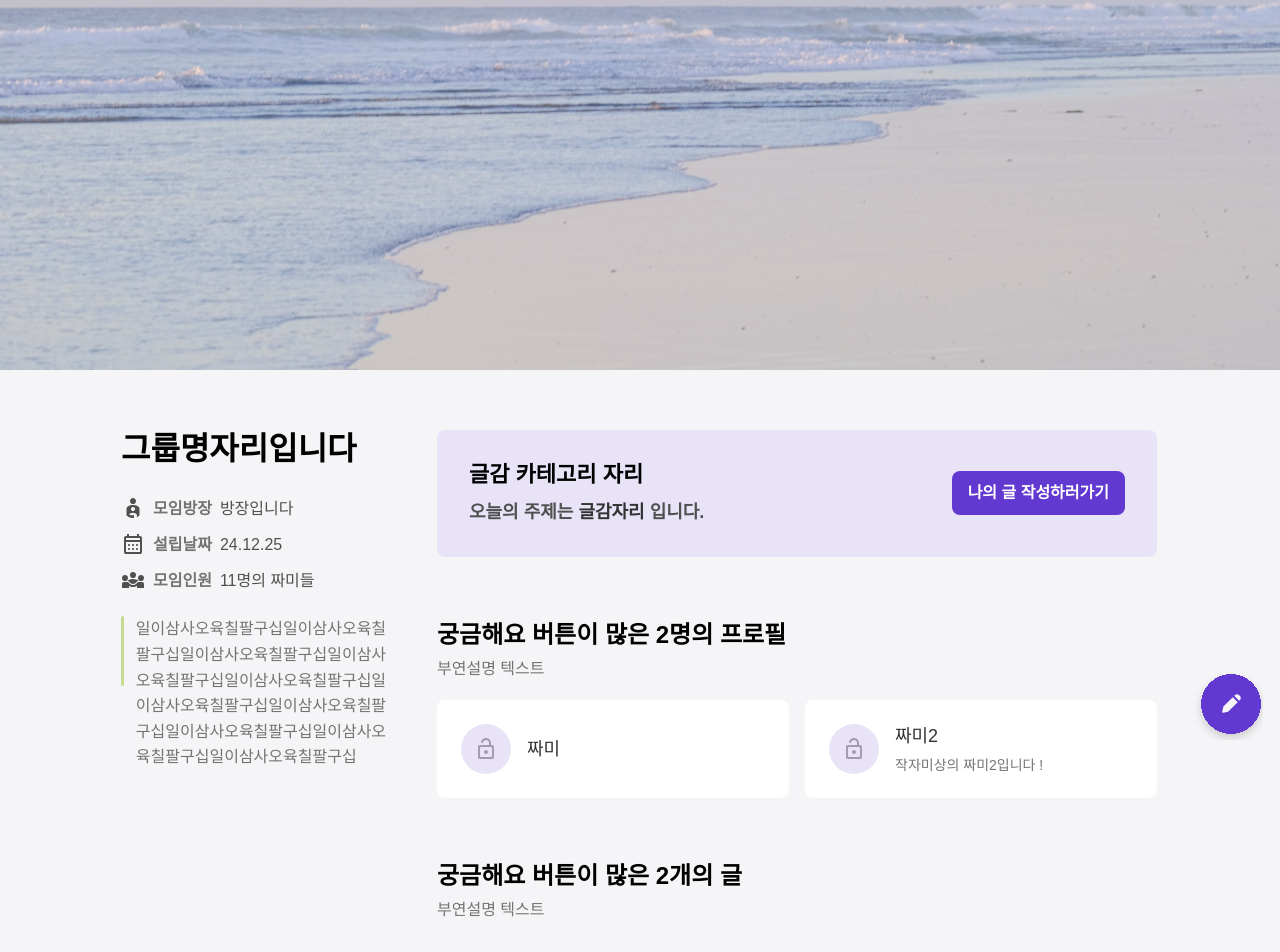
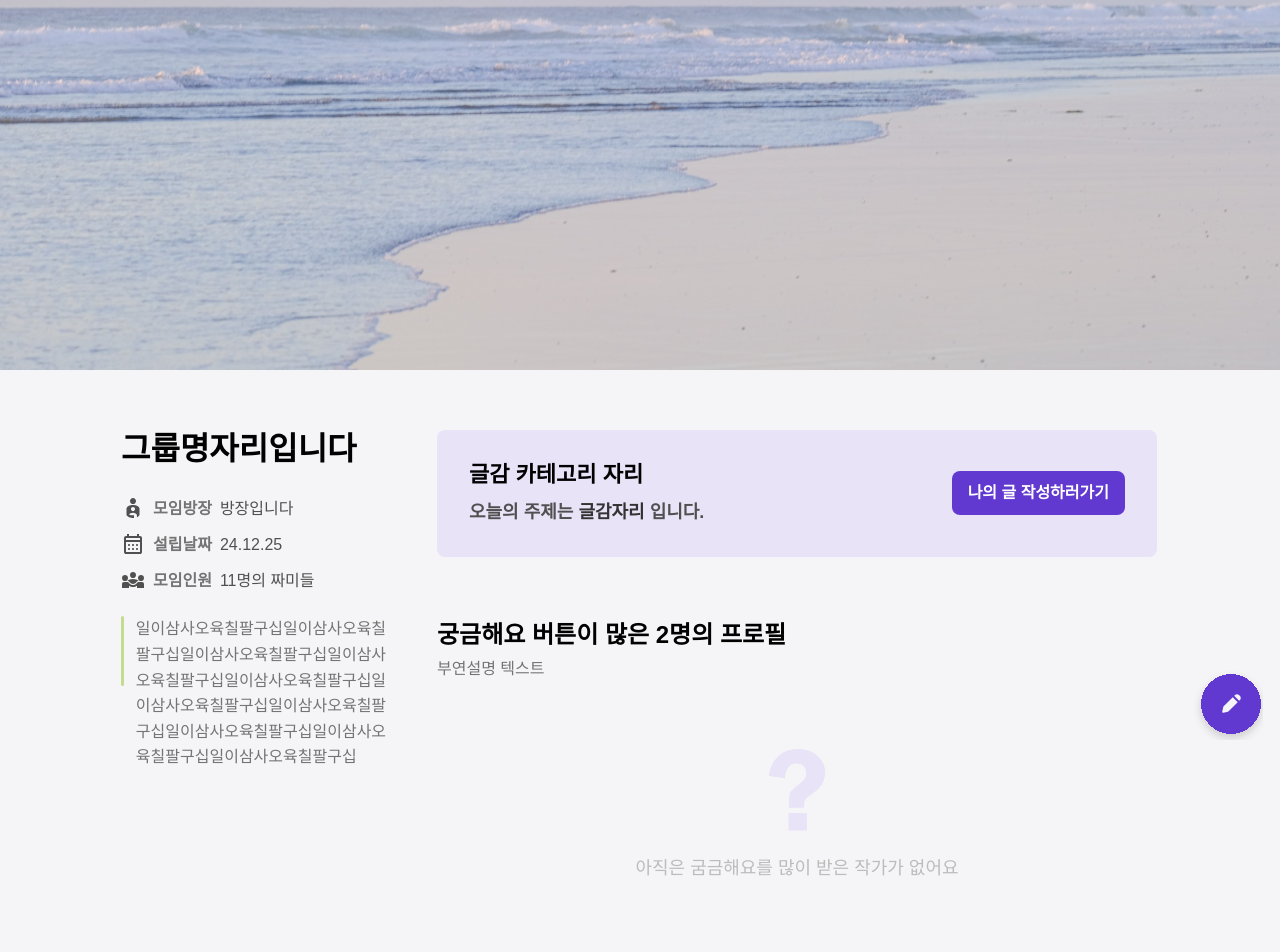
Before and after one commit to Mile-Writings/Mile-Client, a React (Vite) app: page /group/1 in a window 1280 px wide. Shown: the top 952 px of the page. Built offline with nearby package versions, Linux system fonts and the light colour scheme; a web font is replaced by a local one; what emotion-reset would draw is missing.

Commit message:
feat/#55 : 궁금한 작가 없는 경우

```diff
--- a/src/pages/groupFeed/CuriousProfile.tsx
+++ b/src/pages/groupFeed/CuriousProfile.tsx
@@ -1,7 +1,8 @@
 import styled from '@emotion/styled';
 
 import { CURIOUS_PROFILE } from './constants/CURIOUS_PROFILE';
-import { GroupCuriousProfileOpenIc } from '../../assets/svgs';
+import { GroupCuriousProfileOpenIc, GroupNoDataImgIc } from '../../assets/svgs';
+import Spacing from '../../components/commons/Spacing';
 
 interface ProfilePropTypes {
   writerName: string;
@@ -11,7 +12,16 @@ interface ProfilePropTypes {
 const CuriousProfile = () => {
   return (
     <CuriousProfileWrapper>
-      {CURIOUS_PROFILE.popularWriters.map((writer, index) => (
+      {CURIOUS_PROFILE.popularWriters.length == 0 ? (
+        <NoCuriousProfileeWrapper>
+          <Spacing marginBottom="4" />
+          <GroupNoDataImgIc />
+          <Spacing marginBottom="1.6" />
+          아직은 굼금해요를 많이 받은 작가가 없어요
+          <Spacing marginBottom="4" />
+        </NoCuriousProfileeWrapper>
+      ) : (
+        CURIOUS_PROFILE.popularWriters.map((writer: ProfilePropTypes, index: number) => (
           <CuriousProfileLayout key={index}>
             <GroupCuriousProfileOpenIc />
             <ProfileWrapper>
@@ -25,7 +35,8 @@ const CuriousProfile = () => {
               )}
             </ProfileWrapper>
           </CuriousProfileLayout>
-      ))}
+        ))
+      )}
     </CuriousProfileWrapper>
   );
 };
@@ -69,3 +80,16 @@ const CuriousProfileLayout = styled.div`
 
   ${({ theme }) => theme.fonts.subtitle3};
 `;
+
+const NoCuriousProfileeWrapper = styled.div`
+  display: flex;
+  flex-direction: column;
+  align-items: center;
+  justify-content: center;
+  width: 72rem;
+  height: 22rem;
+
+  color: ${({ theme }) => theme.colors.gray40};
+
+  ${({ theme }) => theme.fonts.subtitle3};
+`;
--- a/src/pages/groupFeed/constants/CURIOUS_PROFILE.tsx
+++ b/src/pages/groupFeed/constants/CURIOUS_PROFILE.tsx
@@ -1,16 +1,31 @@
 export const CURIOUS_PROFILE = {
   popularWriters: [
-    {
-      writerName: '짜미',
-      information: '',
-    },
-    {
-      writerName: '짜미2',
-      information: '작자미상의 짜미2입니다 !',
-    },
+    // {
+    //   writerName: '짜미',
+    //   information: '',
+    // },
+    // {
+    //   writerName: '짜미2',
+    //   information: '작자미상의 짜미2입니다 !',
+    // },
   ],
 };
 
 export const CURIOUS_ARTICLE = {
-  postList: [],
+  postList: [
+    // {
+    //   postId: 1,
+    //   imageUrl: '사진',
+    //   topic: '글감1',
+    //   title: '글 제목1',
+    //   content: '글 내용1',
+    // },
+    // {
+    //   postId: 2,
+    //   imageUrl: '사진',
+    //   topic: '글감2',
+    //   title: '글 제목2',
+    //   content: '글 내용2',
+    // },
+  ],
 };
```
Lines whose indentation alone changed are shown as unchanged.
